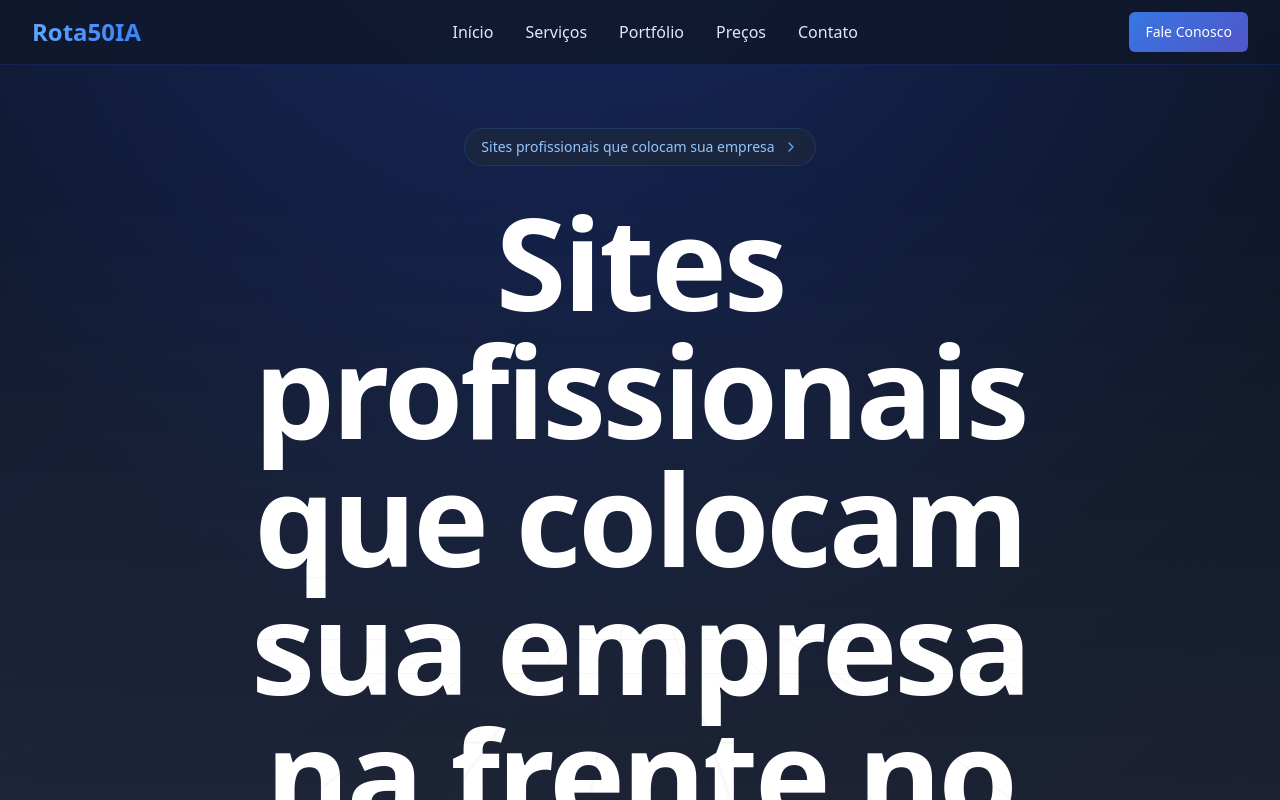
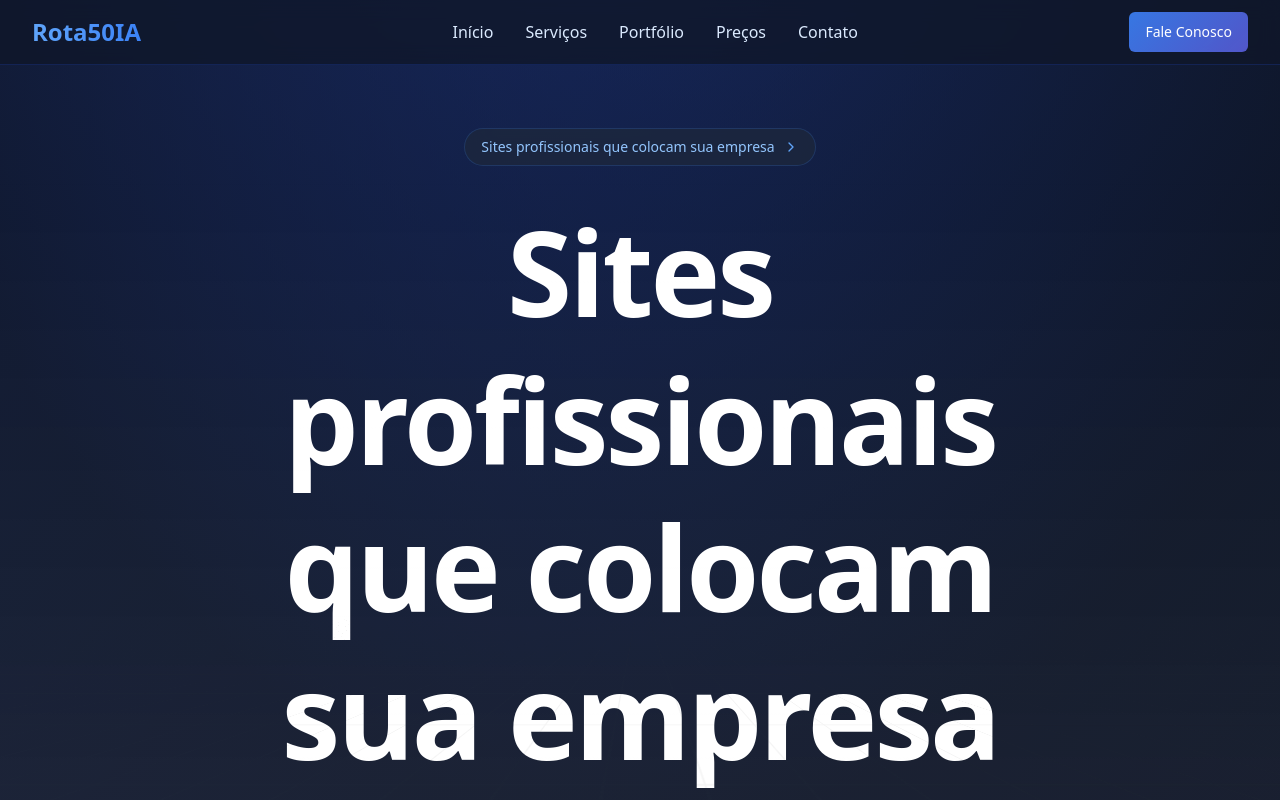
Before and after one commit to edilson-morais/sites-profissionais-rota50ia-edit, a React (Vite) app: page / in a window 1280 px wide. Shown: the top 800 px of the page. Built offline with nearby package versions, Linux system fonts and the light colour scheme.

Commit message:
Adjust hero font size
Decrease the hero font size by 10px.

```diff
--- a/src/components/ui/hero-section-dark.tsx
+++ b/src/components/ui/hero-section-dark.tsx
@@ -106,7 +106,7 @@ const HeroSection = React.forwardRef<HTMLDivElement, HeroSectionProps>(
               </div>
 
               {/* Main title with blue gradients - Extra Large */}
-              <h1 className="text-6xl md:text-8xl lg:text-9xl xl:text-[8rem] font-bold tracking-tight leading-tight">
+              <h1 className="text-[3.125rem] md:text-[5.375rem] lg:text-[7.375rem] xl:text-[7.375rem] font-bold tracking-tight leading-tight">
                 <span className="text-white">{title}</span>
                 <br />
                 <span className="text-white">{subtitle.regular}</span>
```
